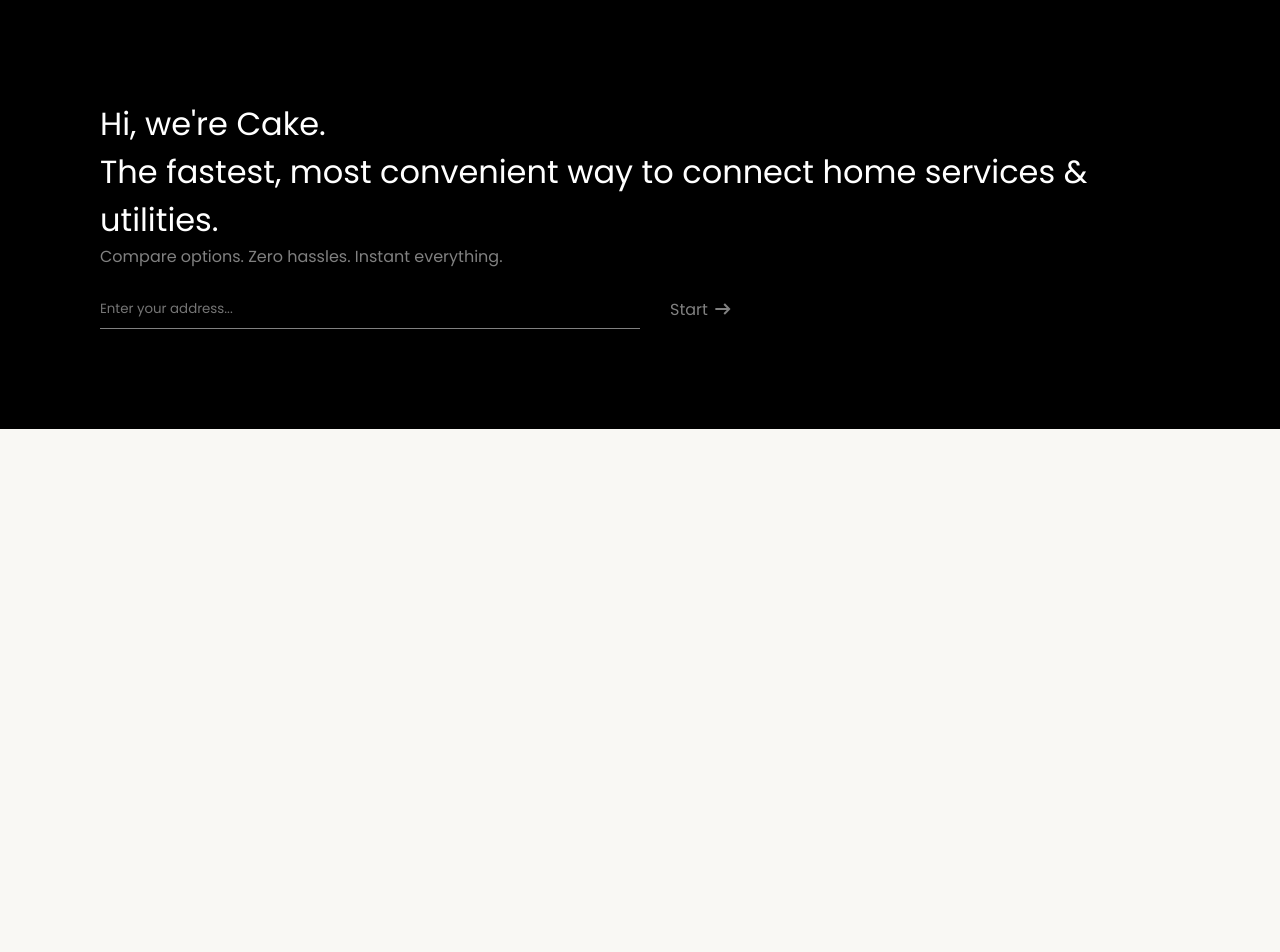
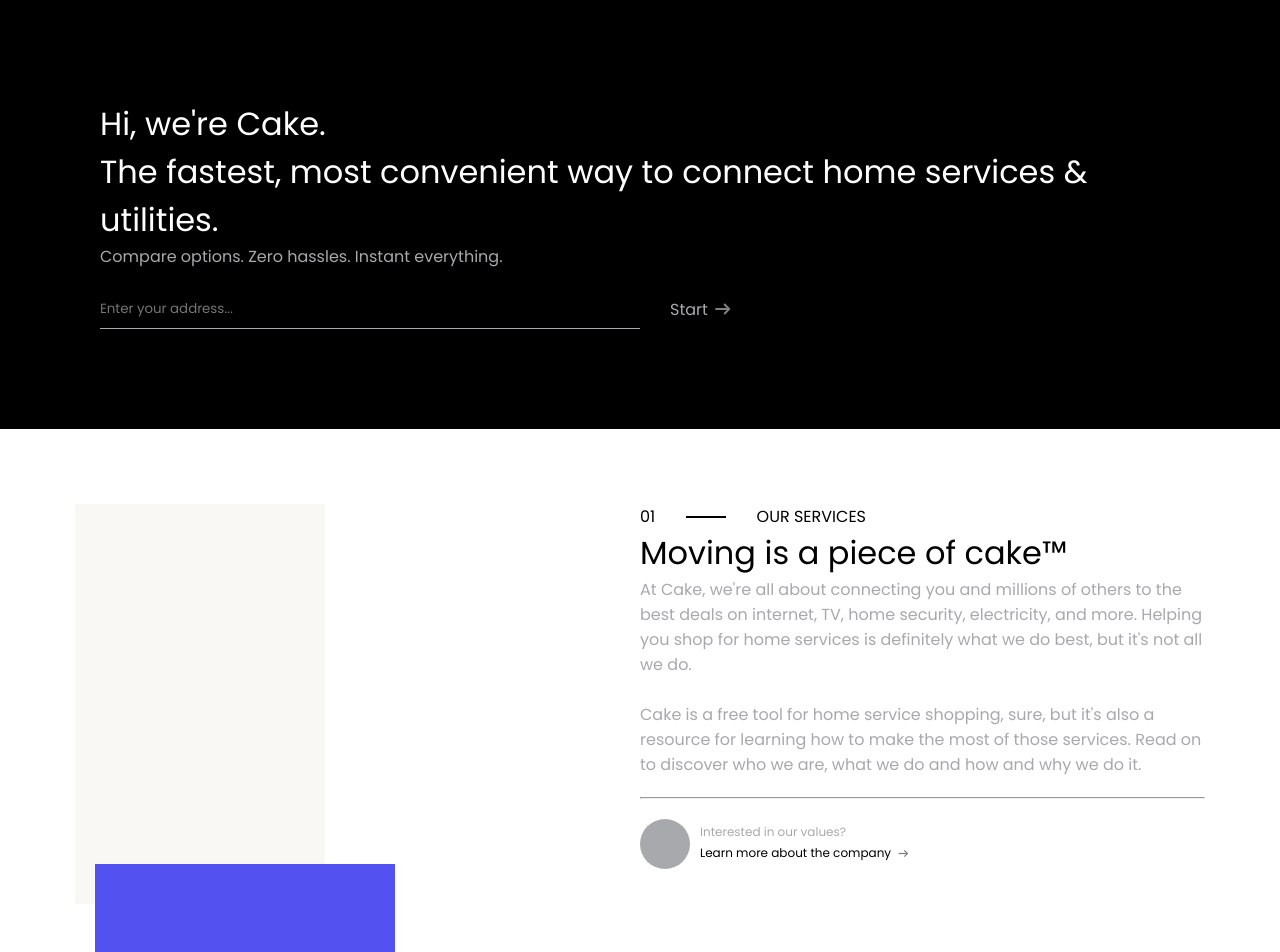
Before and after one commit to StephenTHendrix/facecake, a React (Create React App) app: page / in a window 1280 px wide. Shown: the top 952 px of the page. Before the commit the page ends 800 px from the top, so only its background shows below. Built offline with nearby package versions, Linux system fonts and the light colour scheme.

Commit message:
hero and services

```diff
--- /dev/null
+++ b/jsconfig.json
@@ -0,0 +1,6 @@
+{
+  "compilerOptions": {
+    "baseUrl": "src"
+  },
+  "include": ["src"]
+}
--- a/src/App.js
+++ b/src/App.js
@@ -1,12 +1,14 @@
 import React from "react";
 import { GlobalStyles } from "./globalStyles";
-import { Hero } from "./hero";
+import { Hero } from "./_pages/hero";
+import { Services } from "./_pages/services";
 
 function App() {
   return (
     <>
       <GlobalStyles />
       <Hero />
+      <Services />
     </>
   );
 }
--- /dev/null
+++ b/src/_components/circle.js
@@ -0,0 +1,15 @@
+import React from 'react';
+import styled from 'styled-components';
+
+const StyledCircle = styled.div`
+  height: 50px;
+  width: 50px;
+  background-color: ${({ color }) => color};
+  border-radius: 100%;
+`;
+
+export const Circle = ({ color }) => {
+  return (
+    <StyledCircle color={color} />
+  )
+}
--- /dev/null
+++ b/src/_components/sectionTitle.js
@@ -0,0 +1,25 @@
+import React from "react";
+import styled from "styled-components";
+
+const Container = styled.div`
+  display: flex;
+  align-items: center;
+  width: 40%;
+`;
+
+const Text = styled.span``;
+
+const Line = styled.span`
+  height: 2px;
+  width: 40px;
+  background-color: black;
+  margin: 0 auto;
+`;
+
+export const SectionTitle = ({ number, title }) => {
+  return (
+    <Container>
+      <Text>{number}</Text> <Line /> <Text>{title}</Text>
+    </Container>
+  );
+};
--- /dev/null
+++ b/src/_constants/styleConstants.js
@@ -0,0 +1,32 @@
+export const navigationHeight = 60;
+export const deviceSize = {
+  mobileS: 320,
+  mobileM: 375,
+  mobileL: 425,
+  tablet: 768,
+  laptop: 1024,
+  laptopL: 1440,
+  desktop: 2560,
+};
+
+export const colors = {
+  parchment: '#f9f8f4',
+  brand: '#5352f1',
+  fadedBrand: '#b8b3f6',
+  subtitle: '#4a4f53',
+  border: '#d2d3d4',
+  darkGray: '#a7a9ac',
+};
+
+export const shadows = {};
+
+const BASE = 1000;
+const OVERLAY = BASE + 100;
+
+export const zIndexes = {
+  BASE,
+  DROPDOWN_FILTER: BASE + 1,
+  POPOVER: BASE + 2,
+  OVERLAY,
+  DROPDOWN_CLIENT_HEADER: OVERLAY + 1,
+};
--- a/src/hero.js
+++ b/src/_pages/hero.js
@@ -1,7 +1,8 @@
 import React from "react";
 import styled from "styled-components";
 
-import rightArrow from "./rightArrow.svg";
+import rightArrow from "_images/rightArrow.svg";
+import { colors } from "_constants/styleConstants";
 
 const Container = styled.div`
   background-color: black;
@@ -17,21 +18,21 @@
 
 const SubText = styled.div`
   font-size: 16px;
-  color: gray;
+  color: ${colors.darkGray};
 `;
 
 const AddressRow = styled.div`
   display: flex;
   width: 100%;
   justify-content: flex-start;
-  color: gray;
+  color: ${colors.darkGray};
   margin-top: 20px;
 `;
 
 const AddressText = styled.input`
   width: 50%;
   border: none;
-  border-bottom: 1px solid gray;
+  border-bottom: 1px solid ${colors.darkGray};
   background-color: black;
   margin-right: 30px;
 `;
--- /dev/null
+++ b/src/_pages/services/components/leftRectangle.js
@@ -0,0 +1,15 @@
+import React from 'react';
+import styled from 'styled-components';
+import { colors } from '_constants/styleConstants';
+
+const Rectangle = styled.div`
+  height: 400px;
+  width: 250px;
+  background-color: ${colors.parchment};
+`;
+
+export const LeftRectangle = () => {
+  return (
+    <Rectangle />
+  )
+}
--- /dev/null
+++ b/src/_pages/services/components/mainInfo.js
@@ -0,0 +1,74 @@
+import React from "react";
+import styled from "styled-components";
+
+import { SectionTitle } from "_components/sectionTitle";
+import { colors } from "_constants/styleConstants";
+import { Circle } from "_components/circle";
+import rightArrow from '_images/rightArrow.svg';
+
+const Container = styled.div`
+  border-bottom: 1px solid ${colors.darkGray}
+`;
+
+const Heading = styled.div`
+  font-size: 32px;
+`;
+
+const Detail = styled.div`
+  font-size: 16px;
+  color: ${colors.darkGray};
+`;
+
+const Divider = styled.hr`
+  margin: 20px 0px;
+`;
+
+const LearnMoreRow = styled.div`
+  display: flex;
+  align-items: center;
+`;
+
+const TextColumn = styled.div`
+  display: flex;
+  flex-direction: column;
+  margin-left: 10px;
+`;
+
+const LearnMoreText = styled.div`
+  font-size: 12px;
+  color: ${({ color }) => color};
+`;
+
+const Arrow = styled.img`
+  height: 25px;
+  vertical-align: middle;
+`;
+
+export const MainInfo = () => {
+  return (
+    <>
+      <SectionTitle number="01" title="OUR SERVICES" />
+      <Heading>Moving is a piece of cake&trade;</Heading>
+      <Detail>
+        At Cake, we're all about connecting you and millions of others to the
+        best deals on internet, TV, home security, electricity, and more.
+        Helping you shop for home services is definitely what we do best, but
+        it's not all we do. <br />
+        <br />
+        Cake is a free tool for home service shopping, sure, but it's also a
+        resource for learning how to make the most of those services. Read on to
+        discover who we are, what we do and how and why we do it.
+      </Detail>
+      <Divider />
+      <LearnMoreRow>
+      <Circle color={colors.darkGray}/>
+      <TextColumn>
+      <LearnMoreText color={colors.darkGray}>
+        Interested in our values?
+      </LearnMoreText>
+      <LearnMoreText color="black">Learn more about the company <Arrow src={rightArrow} /></LearnMoreText>
+      </TextColumn>
+      </LearnMoreRow>
+    </>
+  );
+};
--- /dev/null
+++ b/src/_pages/services/components/reviewCard.js
@@ -0,0 +1,19 @@
+import React from 'react';
+import styled from 'styled-components';
+import { colors } from '_constants/styleConstants';
+
+const Container = styled.div`
+  height: 150px;
+  width: 300px;
+  background-color: ${colors.brand};
+  position: relative;
+  z-index: 1;
+  bottom: 40px;
+  left: 20px;
+`;
+
+export const ReviewCard = () => {
+  return (
+    <Container />
+  )
+}
--- /dev/null
+++ b/src/_pages/services/index.js
@@ -0,0 +1,33 @@
+import React from "react";
+import styled from "styled-components";
+import { LeftRectangle } from "./components/leftRectangle";
+import { ReviewCard } from "./components/reviewCard";
+import { MainInfo } from "./components/mainInfo";
+
+const Container = styled.div`
+  display: flex;
+  width: 100%;
+  background-color: white;
+  justify-content: space-around;
+  padding: 75px;
+`;
+
+const Column = styled.div`
+  display: flex;
+  flex-direction: column;
+  flex: 1;
+`;
+
+export const Services = () => {
+  return (
+    <Container>
+      <Column>
+        <LeftRectangle />
+        <ReviewCard />
+      </Column>
+      <Column>
+        <MainInfo />
+      </Column>
+    </Container>
+  );
+};
```
Also changed, not shown: src/App.css (deleted, +0 -38 lines), src/_images/rightArrow.svg (renamed from src/rightArrow.svg).
